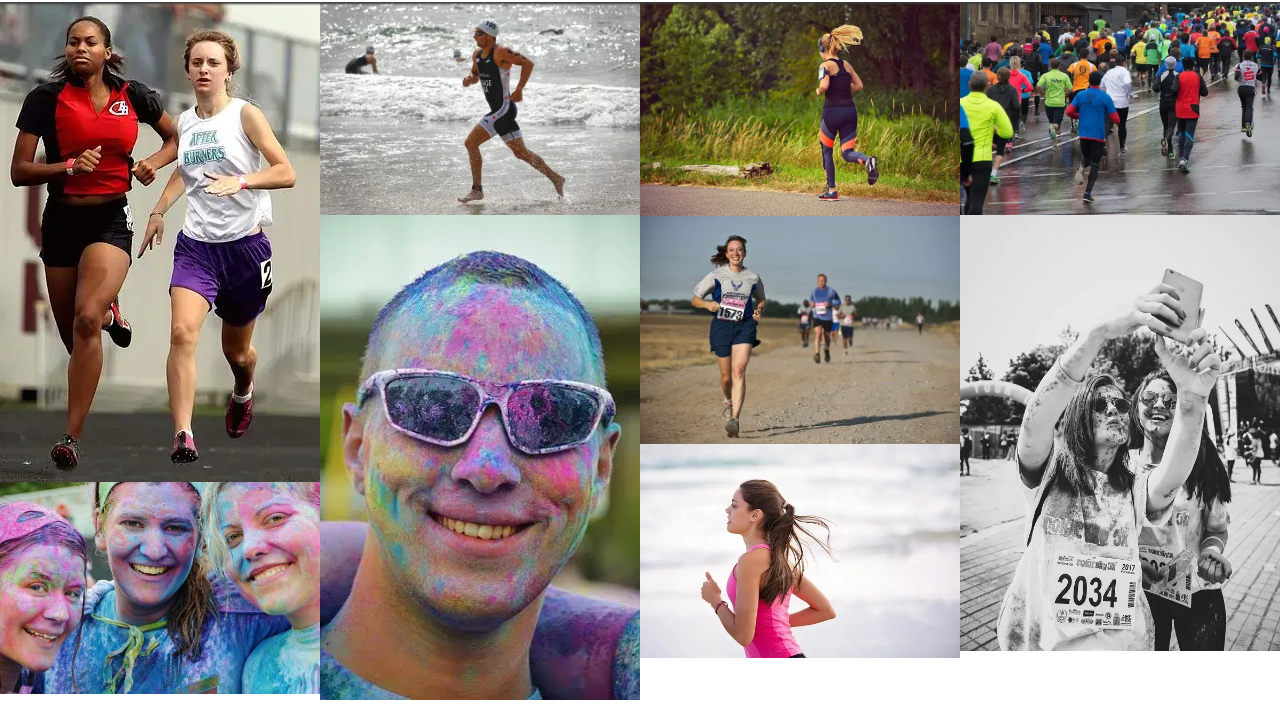
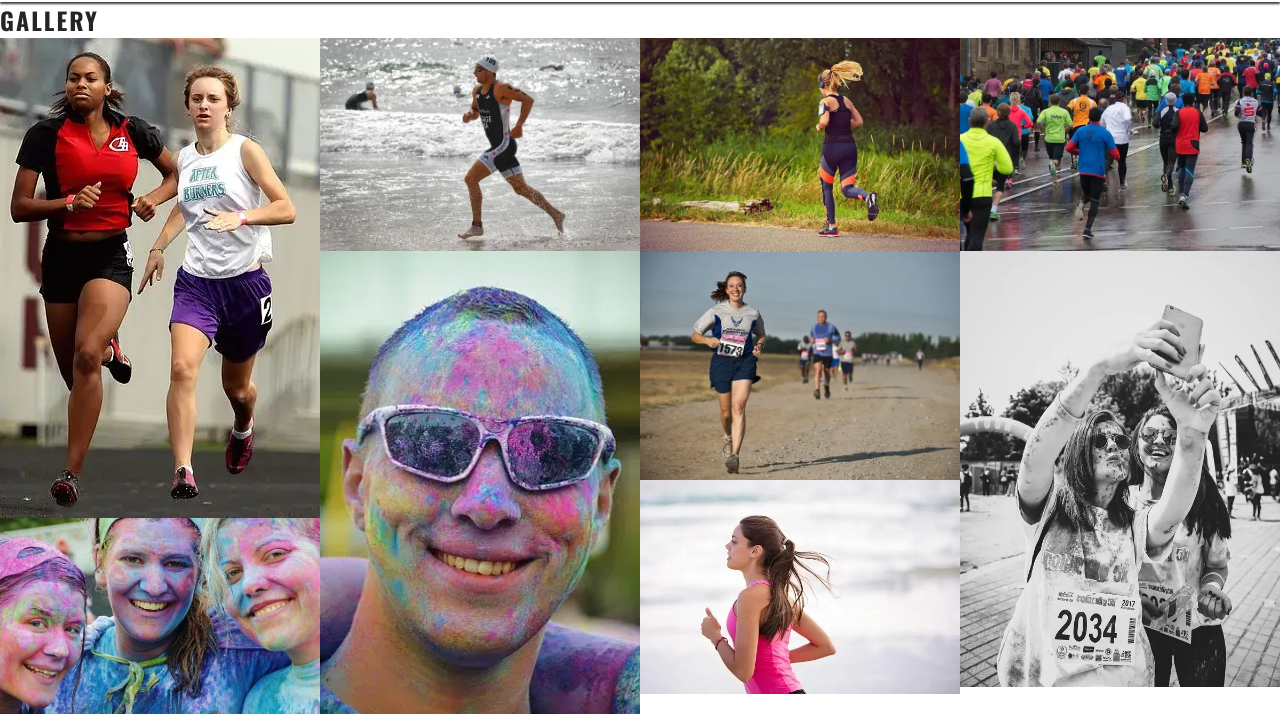
Before and after one commit to glaw2000/love-running, a plain HTML site: page gallery.html in a window 1280 px wide. Shown: the part 77-791 px from the top of the page. Drawn offline with nearby package versions, Linux system fonts and the light colour scheme.

Commit message:
fix added hidden heading for gallery section on gallery page

```diff
--- a/gallery.html
+++ b/gallery.html
@@ -38,6 +38,7 @@
     <!-- main content -->
     <main>
         <section id="gallery">
+            <h2 clas="hidden-heading">Gallery</h2>
             <div id="photos">
                 <img src="assets/images/athletes.webp" alt="Two athletes running together">
                 <img src="assets/images/girls.webp" alt="Three girls at charity paint running festival">
```
